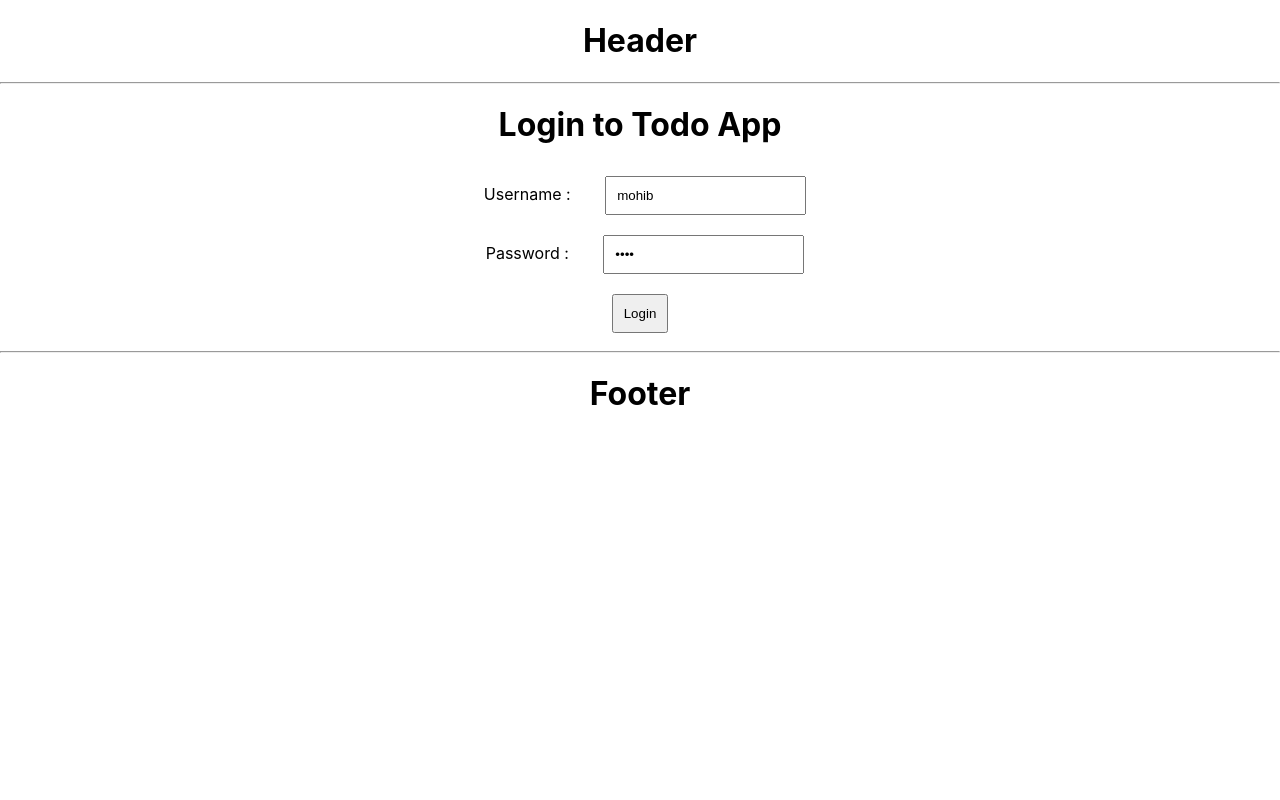
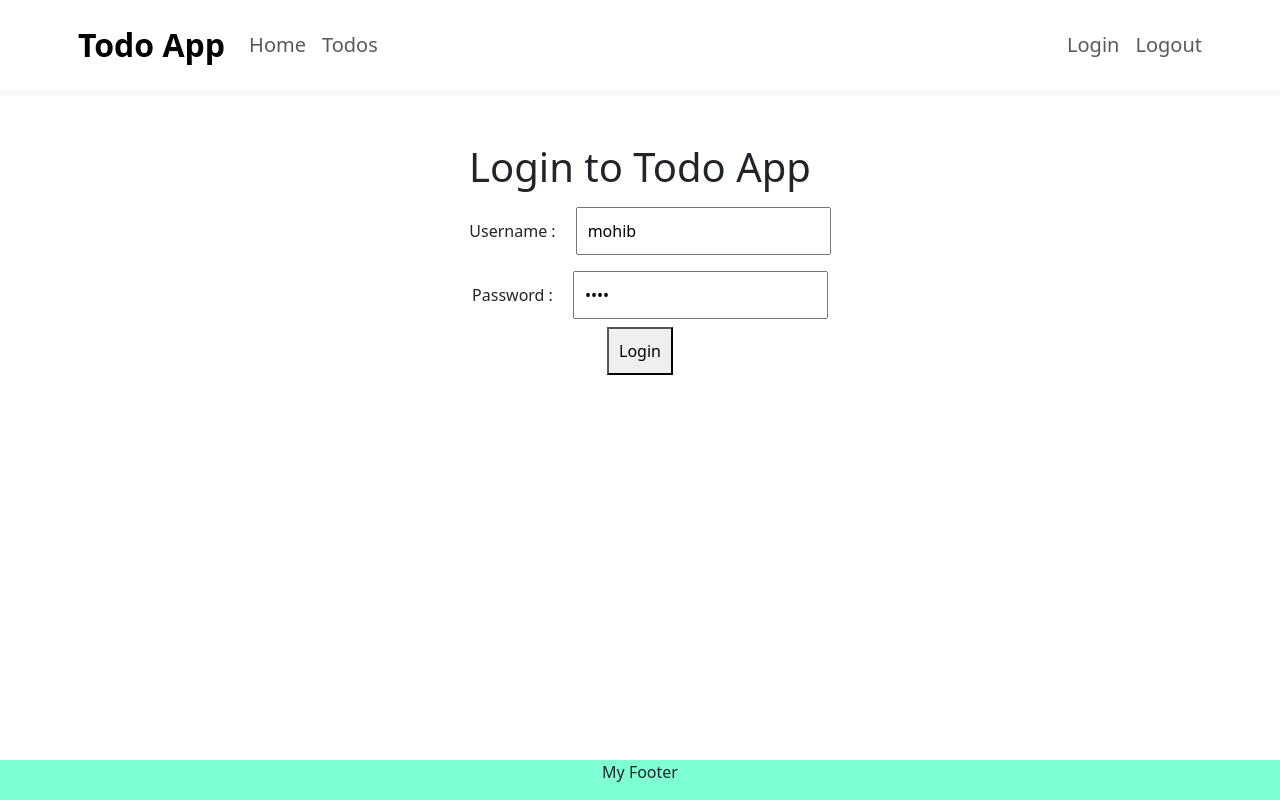
Before and after one commit to thisismohibkhan/todo-App, a React (Create React App) app in the folder ui/: page / in a window 1280 px wide. Built offline with nearby package versions, Linux system fonts and the light colour scheme.

Commit message:
Added navigation bootstrap

```diff
--- a/ui/package.json
+++ b/ui/package.json
@@ -6,6 +6,7 @@
     "@testing-library/jest-dom": "^5.17.0",
     "@testing-library/react": "^13.4.0",
     "@testing-library/user-event": "^13.5.0",
+    "bootstrap": "^5.3.2",
     "react": "^18.2.0",
     "react-dom": "^18.2.0",
     "react-router-dom": "^6.21.1",
--- a/ui/src/components/todo/TodoApp.css
+++ b/ui/src/components/todo/TodoApp.css
@@ -2,3 +2,11 @@ label,input,button {
     margin: 10px;
     padding:10px;
 }
+
+.footer{
+    bottom:0;
+    position: absolute;
+    width: 100%;
+    height: 40px;
+    background-color: aquamarine;
+}
--- a/ui/src/components/todo/TodoApp.jsx
+++ b/ui/src/components/todo/TodoApp.jsx
@@ -5,8 +5,8 @@ import './TodoApp.css';
 export default function TodoApp(){
     return (
     <div className="TodoApp">
-        <HeaderComponent/>
         <BrowserRouter>
+            <HeaderComponent/>
             <Routes>
                 <Route path="/" element={ <LoginComponent/>}></Route>
                 <Route path="/login" element={ <LoginComponent/>}></Route>
@@ -15,8 +15,8 @@ export default function TodoApp(){
                 <Route path="/logout" element={<LogoutComponent/>}></Route>
                 <Route path="*" element={<ErrorComponent/>}></Route>
             </Routes>
+            <FooterComponent/>
         </BrowserRouter>
-        <FooterComponent/>
     </div>
     );
 }
@@ -98,19 +98,36 @@ function ErrorComponent(){
 
 function HeaderComponent(){
     return (
-        <div className="headerComponent">
-            <h1>Header</h1>
-            <hr/>
-        </div>
+        <header className="border-bottom border-light border-5 mb-5 p-2">
+            <div className='container'>
+            <div className="row">
+                <nav className="navbar navbar-expand-lg">
+                    <a  className='navbar-brand ms-2 fs-2 fw-bold text-black' href='http://localhost:3010/'>Todo App</a>
+                    <div className="collapse navbar-collapse">
+                        <ul className='navbar-nav'>
+                            <li className='nav-item fs-5'><Link  className='nav-link' to='/welcome/mohib'>Home</Link></li>
+                            <li className='nav-item fs-5'><Link  className='nav-link' to='/todos'>Todos</Link></li>
+                        </ul>
+                    </div>
+                    <ul className='navbar-nav'>
+                        <li className='nav-item fs-5'><Link  className='nav-link' to='/'>Login</Link></li>
+                        <li className='nav-item fs-5'><Link  className='nav-link' to='/logout'>Logout</Link></li>
+                    </ul>
+                </nav>
+            </div>
+
+            </div>
+        </header>
     );
 }
 
 function FooterComponent(){
     return (
-        <div className="footerComponent">
-            <hr/>
-            <h1>Footer</h1>
-        </div>
+        <footer className="footer">
+            <div className='container'>
+                My Footer
+            </div>
+        </footer>
     );
 }
 
@@ -132,10 +149,10 @@ function ListTodosComponent(){
     ];
 
     return (
-        <div className="ListTodosComponent">
+        <div className="container">
             <h1>Things Yoy want to do</h1>
             <div >
-              <table>
+              <table className="table">
                 <thead>
                     <tr>
                         <td>Id</td>
--- a/ui/src/index.js
+++ b/ui/src/index.js
@@ -3,6 +3,7 @@ import ReactDOM from 'react-dom/client';
 import './index.css';
 import App from './App';
 import reportWebVitals from './reportWebVitals';
+import 'bootstrap/dist/css/bootstrap.min.css';
 
 const root = ReactDOM.createRoot(document.getElementById('root'));
 root.render(
```
Also changed, not shown: 2 other files (tests, documents, lock files or other folders).
